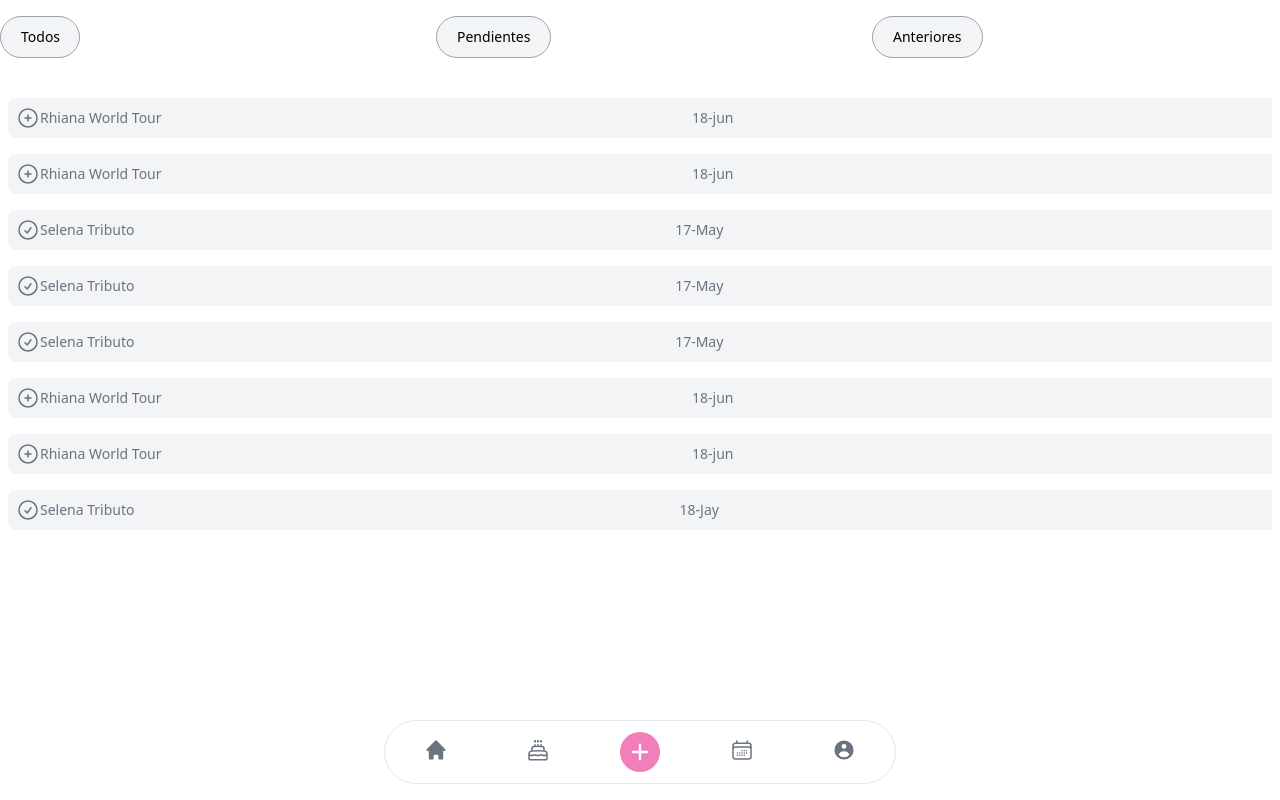
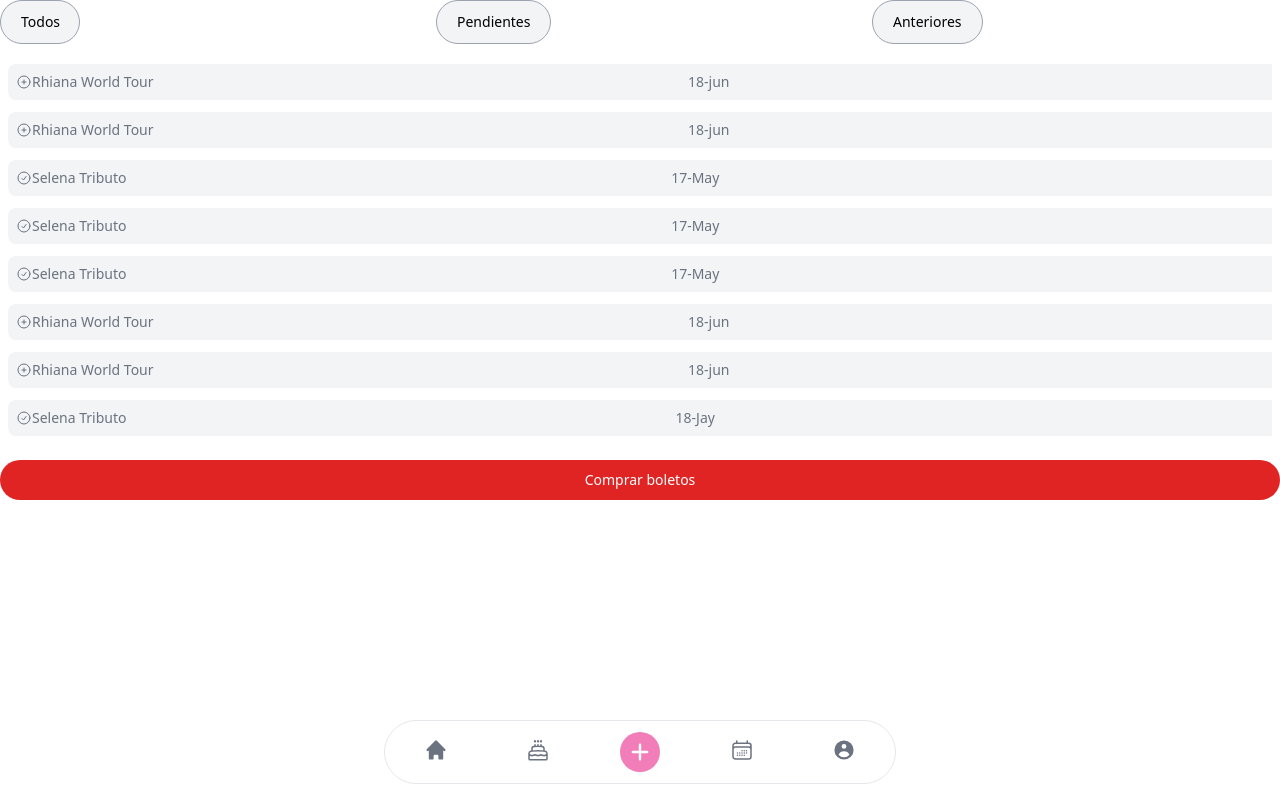
Before and after one commit to Wilgenjarethvasqueztorrez/eventos, a website built with Vite: page tickets.html in a window 1280 px wide. Built offline with nearby package versions, Linux system fonts and the light colour scheme.

Commit message:
Añadidas dos pantallas nuevas

```diff
--- a/tickets.html
+++ b/tickets.html
@@ -16,23 +16,23 @@
 
     <!-- Parte de arriba -->
 
-    <div class="gap-7 py-4 grid grid-cols-3">
+    <div class="gap-7 grid grid-cols-3">
 
         <div>
             <button type="button"
-                class="w-20 text-black bg-gray-100 border border-gray-400 hover:text-white hover:bg-red-500 focus:outline-none focus:ring-2 focus:ring-gray-200 font-medium rounded-full text-sm px-5 py-2.5 text-center mr-2 mb-2 dark:bg-red-600 dark:hover:bg-red-700 dark:focus:ring-red-900">
+                class="w-20 h-11 text-black bg-gray-100 border border-gray-400 hover:text-white hover:bg-red-500 focus:outline-none focus:ring-2 focus:ring-gray-200 font-medium rounded-full text-sm px-5 py-2.5 text-center mr-2 mb-2 dark:bg-red-600 dark:hover:bg-red-700 dark:focus:ring-red-900">
                 Todos</button>
         </div>
 
         <div>
             <button type="button"
-                class="w-30 text-black bg-gray-100 border border-gray-400 hover:text-white hover:bg-red-500 focus:outline-none focus:ring-2 focus:ring-gray-200 font-medium rounded-full text-sm px-5 py-2.5 text-center mr-2 mb-2 dark:bg-red-600 dark:hover:bg-red-700 dark:focus:ring-red-900">
+                class="w-30 h-11 text-black bg-gray-100 border border-gray-400 hover:text-white hover:bg-red-500 focus:outline-none focus:ring-2 focus:ring-gray-200 font-medium rounded-full text-sm px-5 py-2.5 text-center mr-2 mb-2 dark:bg-red-600 dark:hover:bg-red-700 dark:focus:ring-red-900">
                 Pendientes</button>
         </div>
 
         <div>
             <button type="button"
-                class="w-30 text-black bg-gray-100 border border-gray-400 hover:text-white hover:bg-red-500 focus:outline-none focus:ring-2 focus:ring-gray-200 font-medium rounded-full text-sm px-5 py-2.5 text-center mr-2 mb-2 dark:bg-red-600 dark:hover:bg-red-700 dark:focus:ring-red-900">
+                class="w-30 h-11 text-black bg-gray-100 border border-gray-400 hover:text-white hover:bg-red-500 focus:outline-none focus:ring-2 focus:ring-gray-200 font-medium rounded-full text-sm px-5 py-2.5 text-center mr-2 mb-2 dark:bg-red-600 dark:hover:bg-red-700 dark:focus:ring-red-900">
                 Anteriores</button>
         </div>
 
@@ -44,12 +44,14 @@
     <div>
 
 
-        <div>
-            <div class="px-2 py-4 grid grid-cols-1">
+
+        <div class="px-2 py-3 grid grid grid-cols-1">
             <button
                 class="bg-gray-100 inline-flex px-2 py-2 items-center text-sm font-medium text-gray-500 rounded-l-lg focus:z-10 dark:bg-gray-700 dark:border-gray-600 dark:text-white dark:hover:text-white dark:hover:bg-gray-600">
-                    <svg xmlns="http://www.w3.org/2000/svg" fill="none" viewBox="0 0 24 24" stroke-width="1.5" stroke="currentColor" class="w-6 h-6">
-                        <path stroke-linecap="round" stroke-linejoin="round" d="M12 9v6m3-3H9m12 0a9 9 0 11-18 0 9 9 0 0118 0z" />
+                <svg xmlns="http://www.w3.org/2000/svg" fill="none" viewBox="0 0 24 24" stroke-width="1.5"
+                    stroke="currentColor" class="w-4 h-4">
+                    <path stroke-linecap="round" stroke-linejoin="round"
+                        d="M12 9v6m3-3H9m12 0a9 9 0 11-18 0 9 9 0 0118 0z" />
                 </svg>
 
 
@@ -65,8 +67,10 @@
         <div class="px-2 grid grid-cols-1">
             <button
                 class="bg-gray-100 inline-flex px-2 py-2 items-center text-sm font-medium text-gray-500 rounded-l-lg focus:z-10 dark:bg-gray-700 dark:border-gray-600 dark:text-white dark:hover:text-white dark:hover:bg-gray-600">
-                    <svg xmlns="http://www.w3.org/2000/svg" fill="none" viewBox="0 0 24 24" stroke-width="1.5" stroke="currentColor" class="w-6 h-6">
-                        <path stroke-linecap="round" stroke-linejoin="round" d="M12 9v6m3-3H9m12 0a9 9 0 11-18 0 9 9 0 0118 0z" />
+                <svg xmlns="http://www.w3.org/2000/svg" fill="none" viewBox="0 0 24 24" stroke-width="1.5"
+                    stroke="currentColor" class="w-4 h-4">
+                    <path stroke-linecap="round" stroke-linejoin="round"
+                        d="M12 9v6m3-3H9m12 0a9 9 0 11-18 0 9 9 0 0118 0z" />
                 </svg>
 
 
@@ -77,11 +81,13 @@
                 </div>
             </button>
         </div>
-            <div class="px-2 py-4 grid grid-cols-1">
+        <div class="px-2 py-3 grid grid-cols-1">
             <button
                 class="bg-gray-100 inline-flex px-2 py-2 items-center text-sm font-medium text-gray-500 rounded-l-lg focus:z-10 dark:bg-gray-700 dark:border-gray-600 dark:text-white dark:hover:text-white dark:hover:bg-gray-600">
-                    <svg xmlns="http://www.w3.org/2000/svg" fill="none" viewBox="0 0 24 24" stroke-width="1.5" stroke="currentColor" class="w-6 h-6">
-                        <path stroke-linecap="round" stroke-linejoin="round" d="M9 12.75L11.25 15 15 9.75M21 12a9 9 0 11-18 0 9 9 0 0118 0z" />
+                <svg xmlns="http://www.w3.org/2000/svg" fill="none" viewBox="0 0 24 24" stroke-width="1.5"
+                    stroke="currentColor" class="w-4 h-4">
+                    <path stroke-linecap="round" stroke-linejoin="round"
+                        d="M9 12.75L11.25 15 15 9.75M21 12a9 9 0 11-18 0 9 9 0 0118 0z" />
                 </svg>
 
 
@@ -95,8 +101,10 @@
         <div class="px-2 grid grid-cols-1">
             <button
                 class="bg-gray-100 inline-flex px-2 py-2 items-center text-sm font-medium text-gray-500 rounded-l-lg focus:z-10 dark:bg-gray-700 dark:border-gray-600 dark:text-white dark:hover:text-white dark:hover:bg-gray-600">
-                    <svg xmlns="http://www.w3.org/2000/svg" fill="none" viewBox="0 0 24 24" stroke-width="1.5" stroke="currentColor" class="w-6 h-6">
-                        <path stroke-linecap="round" stroke-linejoin="round" d="M9 12.75L11.25 15 15 9.75M21 12a9 9 0 11-18 0 9 9 0 0118 0z" />
+                <svg xmlns="http://www.w3.org/2000/svg" fill="none" viewBox="0 0 24 24" stroke-width="1.5"
+                    stroke="currentColor" class="w-4 h-4">
+                    <path stroke-linecap="round" stroke-linejoin="round"
+                        d="M9 12.75L11.25 15 15 9.75M21 12a9 9 0 11-18 0 9 9 0 0118 0z" />
                 </svg>
 
 
@@ -107,11 +115,13 @@
                 </div>
             </button>
         </div>
-            <div class="px-2 py-4 grid grid-cols-1">
+        <div class="px-2 py-3 grid grid-cols-1">
             <button
                 class="bg-gray-100 inline-flex px-2 py-2 items-center text-sm font-medium text-gray-500 rounded-l-lg focus:z-10 dark:bg-gray-700 dark:border-gray-600 dark:text-white dark:hover:text-white dark:hover:bg-gray-600">
-                    <svg xmlns="http://www.w3.org/2000/svg" fill="none" viewBox="0 0 24 24" stroke-width="1.5" stroke="currentColor" class="w-6 h-6">
-                        <path stroke-linecap="round" stroke-linejoin="round" d="M9 12.75L11.25 15 15 9.75M21 12a9 9 0 11-18 0 9 9 0 0118 0z" />
+                <svg xmlns="http://www.w3.org/2000/svg" fill="none" viewBox="0 0 24 24" stroke-width="1.5"
+                    stroke="currentColor" class="w-4 h-4">
+                    <path stroke-linecap="round" stroke-linejoin="round"
+                        d="M9 12.75L11.25 15 15 9.75M21 12a9 9 0 11-18 0 9 9 0 0118 0z" />
                 </svg>
 
 
@@ -125,8 +135,10 @@
         <div class="px-2 grid grid-cols-1">
             <button
                 class="bg-gray-100 inline-flex px-2 py-2 items-center text-sm font-medium text-gray-500 rounded-l-lg focus:z-10 dark:bg-gray-700 dark:border-gray-600 dark:text-white dark:hover:text-white dark:hover:bg-gray-600">
-                    <svg xmlns="http://www.w3.org/2000/svg" fill="none" viewBox="0 0 24 24" stroke-width="1.5" stroke="currentColor" class="w-6 h-6">
-                        <path stroke-linecap="round" stroke-linejoin="round" d="M12 9v6m3-3H9m12 0a9 9 0 11-18 0 9 9 0 0118 0z" />
+                <svg xmlns="http://www.w3.org/2000/svg" fill="none" viewBox="0 0 24 24" stroke-width="1.5"
+                    stroke="currentColor" class="w-4 h-4">
+                    <path stroke-linecap="round" stroke-linejoin="round"
+                        d="M12 9v6m3-3H9m12 0a9 9 0 11-18 0 9 9 0 0118 0z" />
                 </svg>
 
 
@@ -137,11 +149,13 @@
                 </div>
             </button>
         </div>
-            <div class="px-2 py-4 grid grid-cols-1">
+        <div class="px-2 py-3 grid grid-cols-1">
             <button
                 class="bg-gray-100 inline-flex px-2 py-2 items-center text-sm font-medium text-gray-500 rounded-l-lg focus:z-10 dark:bg-gray-700 dark:border-gray-600 dark:text-white dark:hover:text-white dark:hover:bg-gray-600">
-                    <svg xmlns="http://www.w3.org/2000/svg" fill="none" viewBox="0 0 24 24" stroke-width="1.5" stroke="currentColor" class="w-6 h-6">
-                        <path stroke-linecap="round" stroke-linejoin="round" d="M12 9v6m3-3H9m12 0a9 9 0 11-18 0 9 9 0 0118 0z" />
+                <svg xmlns="http://www.w3.org/2000/svg" fill="none" viewBox="0 0 24 24" stroke-width="1.5"
+                    stroke="currentColor" class="w-4 h-4">
+                    <path stroke-linecap="round" stroke-linejoin="round"
+                        d="M12 9v6m3-3H9m12 0a9 9 0 11-18 0 9 9 0 0118 0z" />
                 </svg>
 
 
@@ -156,8 +170,10 @@
         <div class="px-2 grid grid-cols-1">
             <button
                 class="bg-gray-100 inline-flex px-2 py-2 items-center text-sm font-medium text-gray-500 rounded-l-lg focus:z-10 dark:bg-gray-700 dark:border-gray-600 dark:text-white dark:hover:text-white dark:hover:bg-gray-600">
-                    <svg xmlns="http://www.w3.org/2000/svg" fill="none" viewBox="0 0 24 24" stroke-width="1.5" stroke="currentColor" class="w-6 h-6">
-                        <path stroke-linecap="round" stroke-linejoin="round" d="M9 12.75L11.25 15 15 9.75M21 12a9 9 0 11-18 0 9 9 0 0118 0z" />
+                <svg xmlns="http://www.w3.org/2000/svg" fill="none" viewBox="0 0 24 24" stroke-width="1.5"
+                    stroke="currentColor" class="w-4 h-4">
+                    <path stroke-linecap="round" stroke-linejoin="round"
+                        d="M9 12.75L11.25 15 15 9.75M21 12a9 9 0 11-18 0 9 9 0 0118 0z" />
                 </svg>
 
                 Selena Tributo
@@ -167,6 +183,13 @@
                 </div>
             </button>
         </div>
+    </div>
+
+    <div class="py-6">
+        <div class="text-right">
+            <button type="button"
+              class="w-full text-white bg-red-600 hover:bg-red-800 focus:outline-none focus:ring-4 focus:ring-red-300 font-medium rounded-full text-sm px-5 py-2.5 text-center mr-2 mb-2 dark:bg-red-600 dark:hover:bg-red-700 dark:focus:ring-red-900">
+              Comprar boletos</button>
           </div>
     </div>
 
```
Lines whose indentation alone changed are shown as unchanged.
